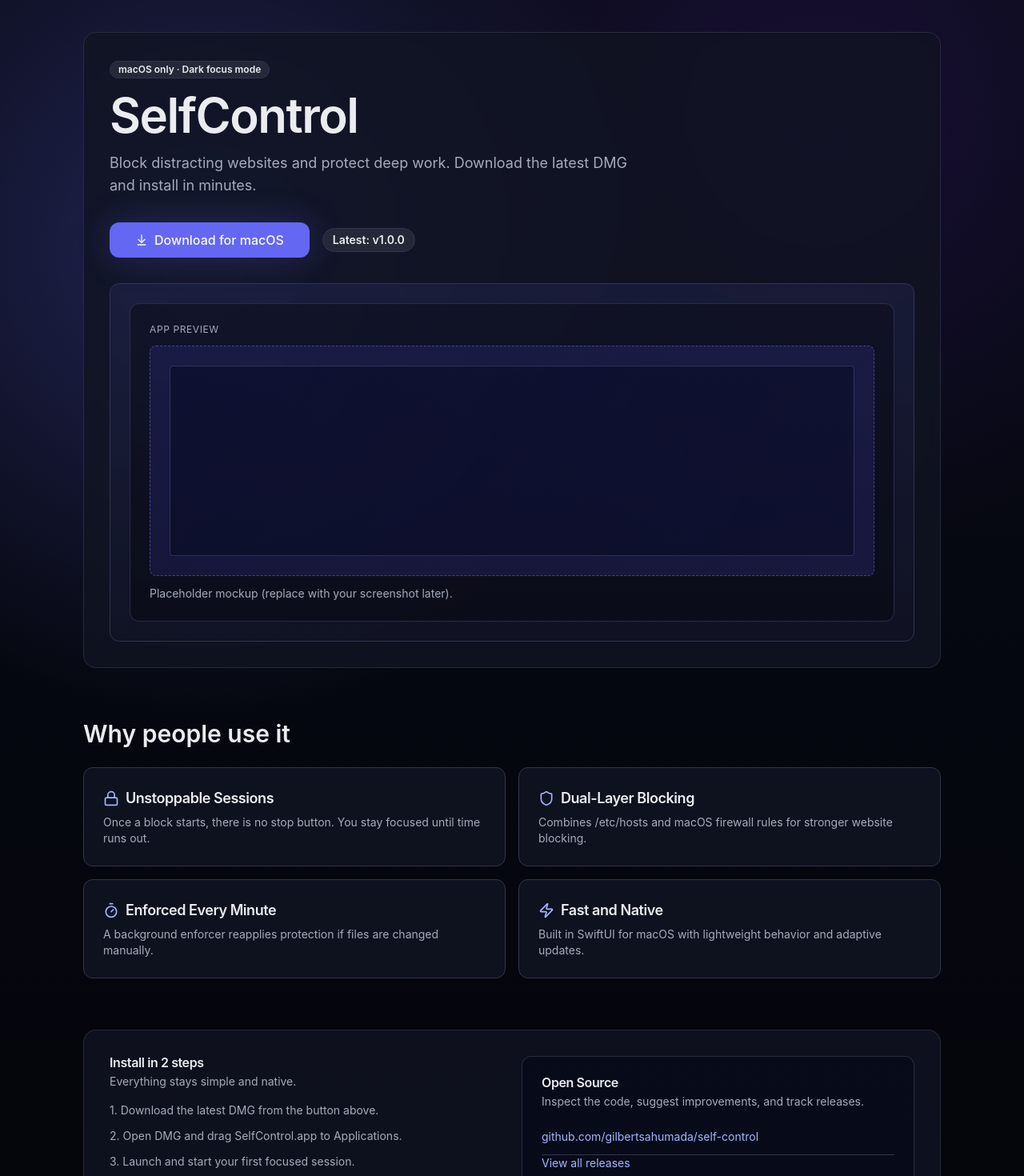
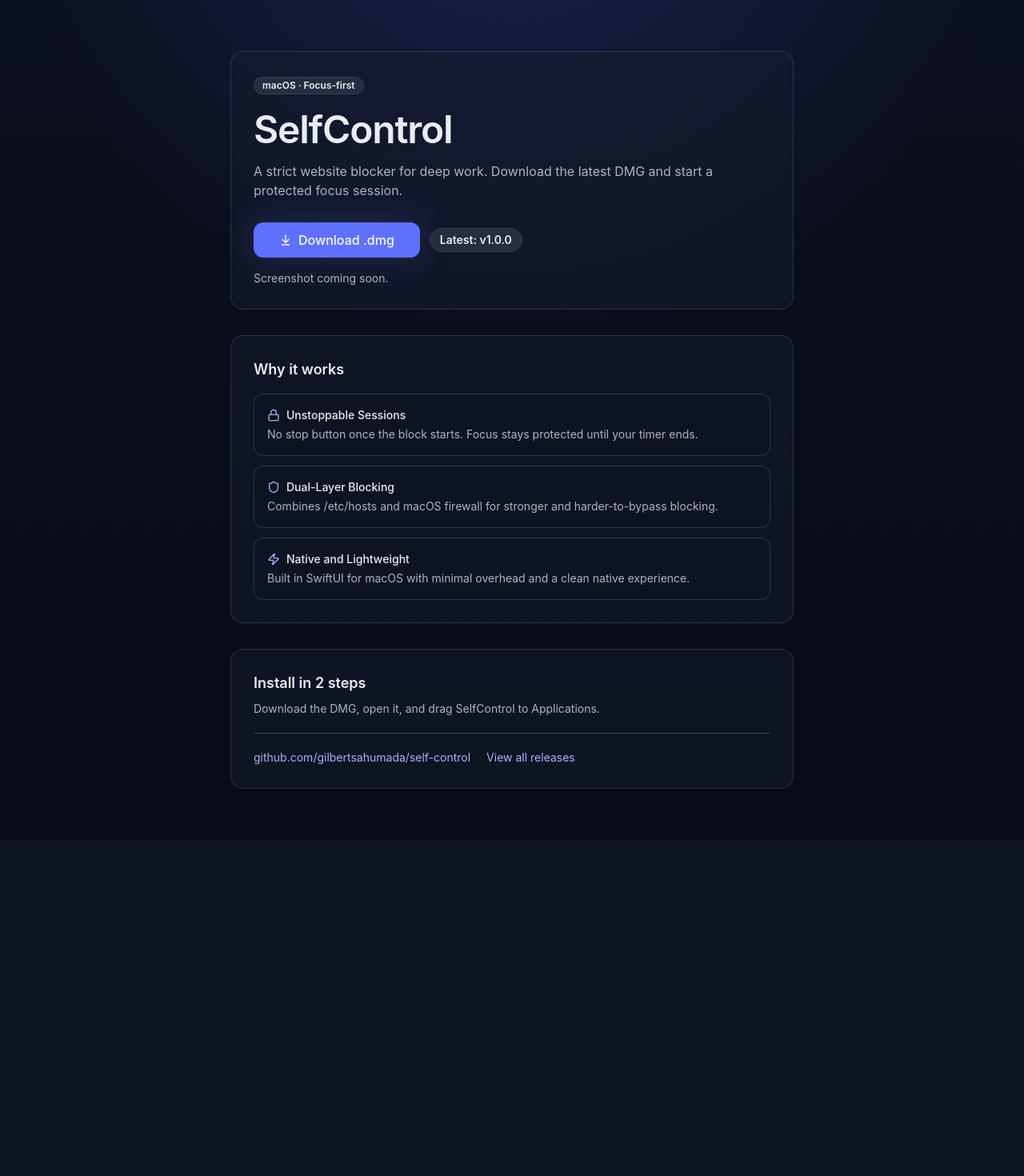
Before and after one commit to gilbertsahumada/self-control, a React (Vite) app in the folder web/: page / in a window 1280 px wide. Shown: the top 1470 px of the page at 80% size. After the commit the page ends 1050 px from the top, so only its background shows below. Built offline with nearby package versions, Linux system fonts and the light colour scheme; no server answers.

Commit message:
feat: update release workflow to dynamically resolve version and improve DMG handling

```diff
--- a/web/src/App.tsx
+++ b/web/src/App.tsx
@@ -1,10 +1,9 @@
-import { useEffect, useMemo, useState } from 'react'
+import { useEffect, useState } from 'react'
 import { motion } from 'framer-motion'
-import { ArrowDownToLine, Lock, Shield, Timer, Zap } from 'lucide-react'
+import { ArrowDownToLine, Lock, Shield, Zap } from 'lucide-react'
 
 import { Badge } from './components/ui/badge'
 import { Button } from './components/ui/button'
-import { Card, CardContent, CardDescription, CardHeader, CardTitle } from './components/ui/card'
 import { Separator } from './components/ui/separator'
 
 const OWNER = 'gilbertsahumada'
@@ -18,6 +17,24 @@
   downloadUrl: string
   loading: boolean
 }
+
+const FEATURES = [
+  {
+    title: 'Unstoppable Sessions',
+    description: 'No stop button once the block starts. Focus stays protected until your timer ends.',
+    icon: Lock,
+  },
+  {
+    title: 'Dual-Layer Blocking',
+    description: 'Combines /etc/hosts and macOS firewall for stronger and harder-to-bypass blocking.',
+    icon: Shield,
+  },
+  {
+    title: 'Native and Lightweight',
+    description: 'Built in SwiftUI for macOS with minimal overhead and a clean native experience.',
+    icon: Zap,
+  },
+]
 
 function App() {
   const [release, setRelease] = useState<ReleaseState>({
@@ -53,132 +70,70 @@
     void fetchRelease()
   }, [])
 
-  const featureCards = useMemo(
-    () => [
-      {
-        title: 'Unstoppable Sessions',
-        icon: Lock,
-        description: 'Once a block starts, there is no stop button. You stay focused until time runs out.',
-      },
-      {
-        title: 'Dual-Layer Blocking',
-        icon: Shield,
-        description: 'Combines /etc/hosts and macOS firewall rules for stronger website blocking.',
-      },
-      {
-        title: 'Enforced Every Minute',
-        icon: Timer,
-        description: 'A background enforcer reapplies protection if files are changed manually.',
-      },
-      {
-        title: 'Fast and Native',
-        icon: Zap,
-        description: 'Built in SwiftUI for macOS with lightweight behavior and adaptive updates.',
-      },
-    ],
-    []
-  )
+  return (
+    <div className="relative min-h-screen overflow-hidden">
+      <div className="absolute inset-0 -z-10 bg-[radial-gradient(circle_at_50%_-20%,rgba(91,108,255,0.20),transparent_45%),linear-gradient(180deg,#0b1020_0%,#080c18_100%)]" />
 
-  return (
-    <div className="relative overflow-hidden">
-      <div className="absolute inset-0 -z-10 bg-[radial-gradient(circle_at_20%_20%,rgba(99,102,241,0.28),transparent_35%),radial-gradient(circle_at_80%_10%,rgba(76,29,149,0.24),transparent_30%),linear-gradient(180deg,#090b17_0%,#05070f_60%,#04050a_100%)]" />
+      <main className="mx-auto flex w-full max-w-3xl flex-col px-6 pb-16 pt-16 sm:px-8">
+        <motion.section
+          initial={{ opacity: 0, y: 10 }}
+          animate={{ opacity: 1, y: 0 }}
+          transition={{ duration: 0.3 }}
+          className="rounded-2xl border border-border/70 bg-card/60 p-7"
+        >
+          <Badge variant="secondary" className="mb-5 w-fit">
+            macOS · Focus-first
+          </Badge>
 
-      <main className="mx-auto flex w-full max-w-6xl flex-col gap-16 px-6 pb-20 pt-10 sm:px-10">
-        <motion.section
-          initial={{ opacity: 0, y: 20 }}
-          animate={{ opacity: 1, y: 0 }}
-          transition={{ duration: 0.45 }}
-          className="rounded-2xl border border-border/70 bg-card/80 p-8 backdrop-blur"
-        >
-          <Badge variant="secondary" className="mb-4 w-fit">
-            macOS only · Dark focus mode
-          </Badge>
-          <h1 className="text-4xl font-semibold tracking-tight text-foreground sm:text-6xl">SelfControl</h1>
-          <p className="mt-4 max-w-2xl text-lg text-muted-foreground">
-            Block distracting websites and protect deep work. Download the latest DMG and install in minutes.
+          <h1 className="text-4xl font-semibold tracking-tight sm:text-5xl">SelfControl</h1>
+          <p className="mt-4 max-w-xl text-base text-muted-foreground">
+            A strict website blocker for deep work. Download the latest DMG and start a protected focus session.
           </p>
 
-          <div className="mt-8 flex flex-wrap items-center gap-4">
+          <div className="mt-7 flex flex-wrap items-center gap-3">
             <a href={release.downloadUrl} target="_blank" rel="noreferrer">
               <Button size="lg">
                 <ArrowDownToLine className="mr-2 h-4 w-4" />
-                Download for macOS
+                Download .dmg
               </Button>
             </a>
             <Badge variant="secondary" className="px-3 py-1 text-sm">
-              {release.loading ? 'Checking release…' : `Latest: ${release.version}`}
+              {release.loading ? 'Checking release...' : `Latest: ${release.version}`}
             </Badge>
           </div>
 
-          <motion.div
-            initial={{ opacity: 0, scale: 0.98 }}
-            animate={{ opacity: 1, scale: 1 }}
-            transition={{ delay: 0.2, duration: 0.45 }}
-            className="mt-8 rounded-xl border border-border bg-gradient-to-b from-indigo-500/10 to-indigo-950/10 p-6"
-          >
-            <div className="rounded-lg border border-border/80 bg-black/30 p-6">
-              <p className="mb-3 text-xs uppercase tracking-wider text-muted-foreground">App Preview</p>
-              <div className="h-56 rounded-md border border-dashed border-indigo-400/40 bg-[linear-gradient(120deg,rgba(79,70,229,0.15),rgba(49,46,129,0.35))] p-6 sm:h-72">
-                <div className="h-full w-full rounded border border-indigo-300/20 bg-slate-950/40" />
-              </div>
-              <p className="mt-3 text-sm text-muted-foreground">Placeholder mockup (replace with your screenshot later).</p>
-            </div>
-          </motion.div>
+          <p className="mt-4 text-sm text-muted-foreground">
+            Screenshot coming soon.
+          </p>
         </motion.section>
 
-        <section>
-          <h2 className="text-2xl font-semibold sm:text-3xl">Why people use it</h2>
-          <div className="mt-6 grid gap-4 sm:grid-cols-2">
-            {featureCards.map((feature, index) => (
-              <motion.div
-                key={feature.title}
-                initial={{ opacity: 0, y: 18 }}
-                whileInView={{ opacity: 1, y: 0 }}
-                viewport={{ once: true, amount: 0.2 }}
-                transition={{ duration: 0.35, delay: index * 0.07 }}
-              >
-                <Card className="h-full bg-card/80">
-                  <CardHeader>
-                    <CardTitle className="flex items-center gap-2 text-lg">
-                      <feature.icon className="h-5 w-5 text-indigo-300" />
+        <section className="mt-8 rounded-2xl border border-border/70 bg-card/50 p-7">
+          <h2 className="text-lg font-semibold">Why it works</h2>
+          <div className="mt-4 grid gap-3">
+            {FEATURES.map((feature) => (
+              <div key={feature.title} className="rounded-lg border border-border/80 bg-background/40 p-4">
+                <div className="mb-1 flex items-center gap-2 text-sm font-medium">
+                  <feature.icon className="h-4 w-4 text-indigo-300" />
                   {feature.title}
-                    </CardTitle>
-                    <CardDescription>{feature.description}</CardDescription>
-                  </CardHeader>
-                </Card>
-              </motion.div>
+                </div>
+                <p className="text-sm text-muted-foreground">{feature.description}</p>
+              </div>
             ))}
           </div>
         </section>
 
-        <section className="grid gap-6 rounded-2xl border border-border/70 bg-card/80 p-8 sm:grid-cols-2">
-          <Card className="border-none bg-transparent shadow-none">
-            <CardHeader className="p-0">
-              <CardTitle>Install in 2 steps</CardTitle>
-              <CardDescription>Everything stays simple and native.</CardDescription>
-            </CardHeader>
-            <CardContent className="mt-4 space-y-3 p-0 text-sm text-muted-foreground">
-              <p>1. Download the latest DMG from the button above.</p>
-              <p>2. Open DMG and drag SelfControl.app to Applications.</p>
-              <p>3. Launch and start your first focused session.</p>
-            </CardContent>
-          </Card>
-
-          <Card className="border-border/80 bg-slate-950/50">
-            <CardHeader>
-              <CardTitle>Open Source</CardTitle>
-              <CardDescription>Inspect the code, suggest improvements, and track releases.</CardDescription>
-            </CardHeader>
-            <CardContent className="space-y-3 text-sm">
+        <section className="mt-8 rounded-2xl border border-border/70 bg-card/50 p-7">
+          <h3 className="text-lg font-semibold">Install in 2 steps</h3>
+          <p className="mt-2 text-sm text-muted-foreground">Download the DMG, open it, and drag SelfControl to Applications.</p>
+          <Separator className="my-5" />
+          <div className="flex flex-wrap gap-5 text-sm">
             <a className="text-indigo-300 hover:text-indigo-200" href={`https://github.com/${OWNER}/${REPO}`}>
               github.com/{OWNER}/{REPO}
             </a>
-              <Separator />
             <a className="text-indigo-300 hover:text-indigo-200" href={`https://github.com/${OWNER}/${REPO}/releases`}>
               View all releases
             </a>
-            </CardContent>
-          </Card>
+          </div>
         </section>
       </main>
     </div>
--- a/web/src/index.css
+++ b/web/src/index.css
@@ -3,15 +3,15 @@
 @tailwind utilities;
 
 :root {
-  --background: 231 41% 7%;
-  --foreground: 220 17% 93%;
-  --card: 230 34% 10%;
-  --card-foreground: 220 17% 93%;
-  --primary: 239 84% 67%;
+  --background: 225 42% 9%;
+  --foreground: 221 24% 93%;
+  --card: 224 36% 13%;
+  --card-foreground: 221 24% 93%;
+  --primary: 233 96% 68%;
   --primary-foreground: 220 20% 98%;
-  --muted: 228 22% 18%;
-  --muted-foreground: 223 13% 69%;
-  --border: 228 22% 24%;
+  --muted: 224 26% 20%;
+  --muted-foreground: 220 15% 72%;
+  --border: 224 24% 28%;
 }
 
 * {
```
Also changed, not shown: 4 other files (tests, documents, lock files or other folders). Lines whose indentation alone changed are shown as unchanged.
